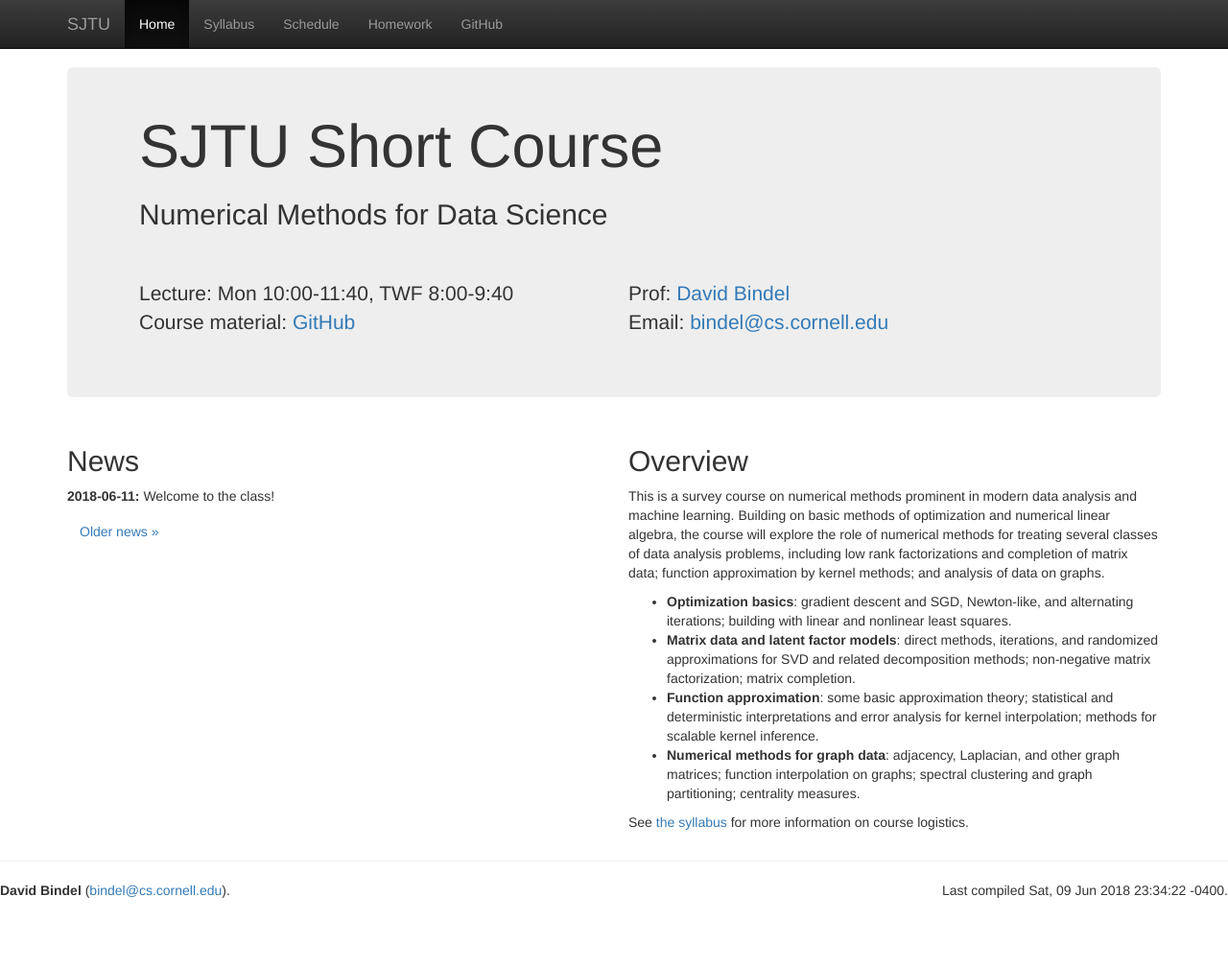
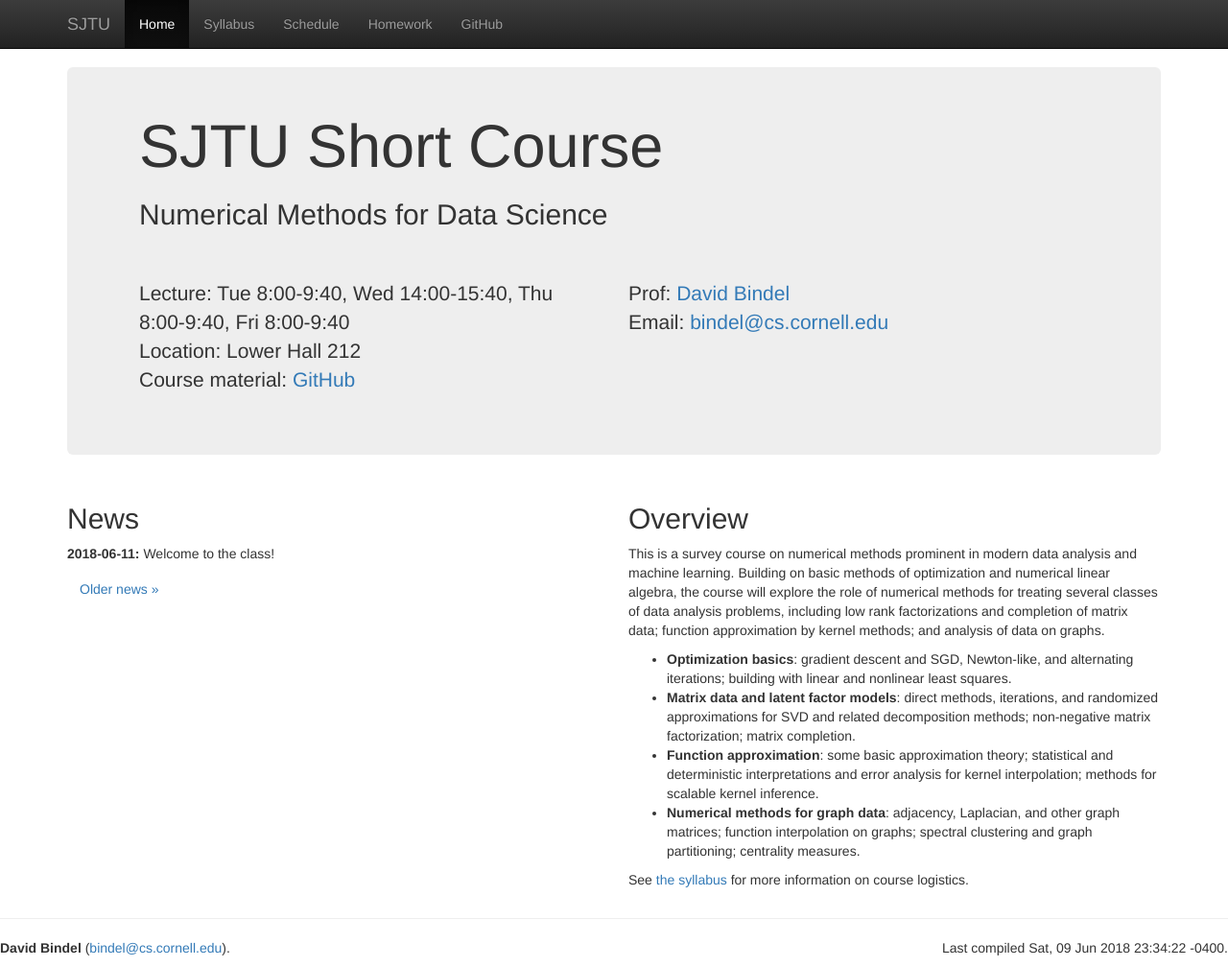
Before and after one commit to dbindel/sjtu-summer2018, a Jekyll site: the page built from web/index.html, in a window 1280 px wide and 1008 px high. Shown: the whole window at 96% size. Built offline with Jekyll 4.4.1, drawn with Linux system fonts in a browser that asks for light colours; nearby versions of some CDN libraries.

Commit message:
Update head material.

```diff
--- a/web/_includes/head.html
+++ b/web/_includes/head.html
@@ -10,7 +10,8 @@
       <hr/>
     <div class="col-xs-5 col-sm-6 col-md-6 col-lg-6">
       <p>
-        Lecture: Mon 10:00-11:40, TWF 8:00-9:40<br/>
+        Lecture: Tue 8:00-9:40, Wed 14:00-15:40, Thu 8:00-9:40, Fri 8:00-9:40<br/>
+        Location: Lower Hall 212<br/>
         Course material: <a href="https://www.github.com/dbindel/sjtu-summer2018/">GitHub</a>
       </p>
     </div>
```
